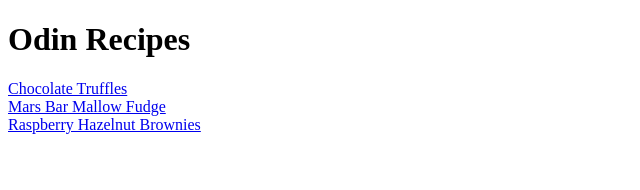
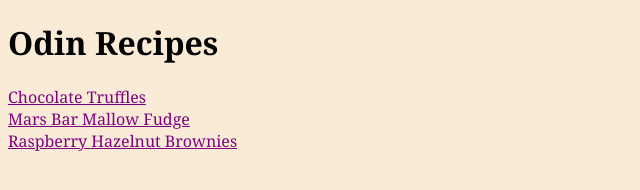
Before and after one commit to isa-q117/odin-recipes, a plain HTML site: page index.html in a window 1280 px wide. Shown: the whole page, without its empty margins (0-640 px from the left). Drawn offline with Linux system fonts and the light colour scheme.

Commit message:
font-color

```diff
--- a/styles.css
+++ b/styles.css
@@ -1,8 +1,16 @@
-h1 h2 h3 {
+* {
+    color: purple;
+    background-color: antiquewhite;
+    font-family: Georgia, 'Times New Roman', Times, serif;
+  }
+
+h1,
+h2,
+h3 {
     color: blueviolet;
 }
 
 .main-heading {
-    color: black
-    font-family: arial;
+    color: rgb(3, 3, 3);
+
 }
```
